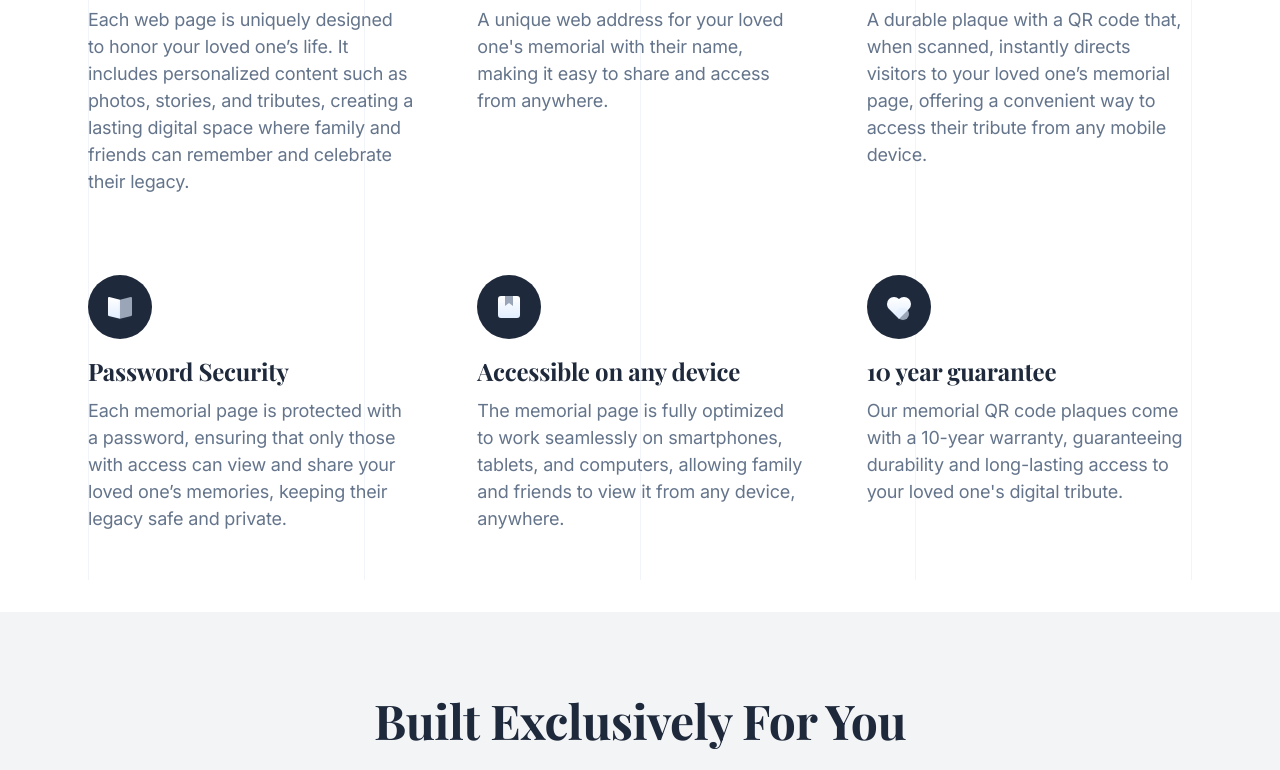
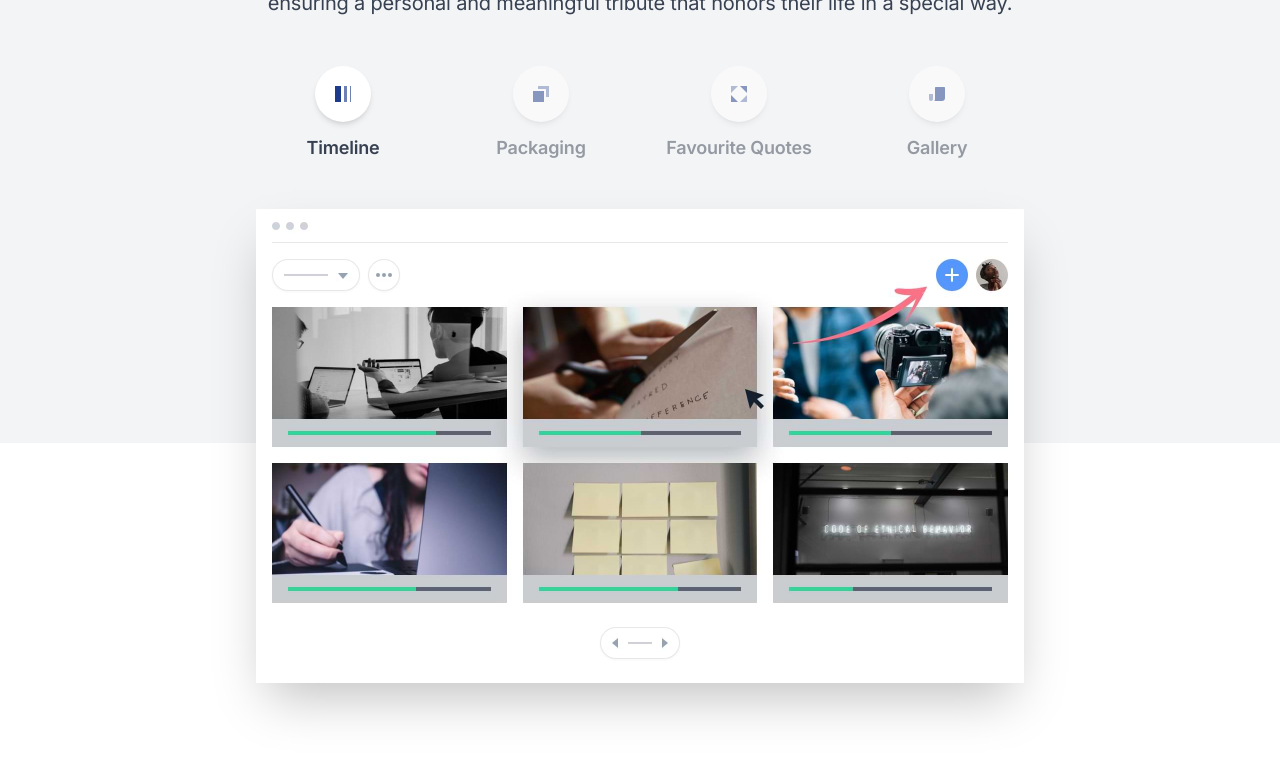
Before and after one commit to Harrygodfrey132/blissful-moments, a Next.js app: page / in a window 1280 px wide. Shown: the part 1300-2070 px from the top of the page. Built offline with nearby package versions, Linux system fonts and the light colour scheme; a web font is replaced by a local one.

Commit message:
Update page.tsx

```diff
--- a/app/(default)/page.tsx
+++ b/app/(default)/page.tsx
@@ -15,8 +15,8 @@ export default function Home() {
   return (
     <>
       <Hero />
+      <Features />
       <FeaturesBlocks />
-      <Features />
       <Features02 />
       <Features03 />
       <PricingSection />
```
